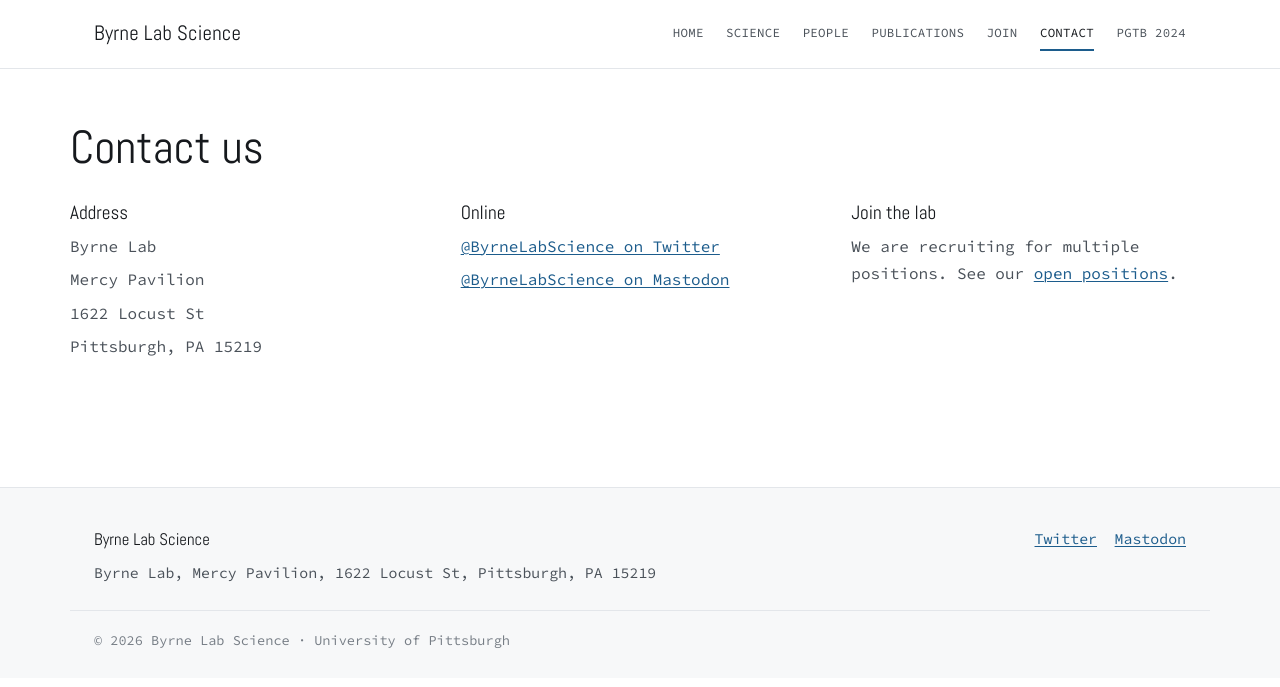
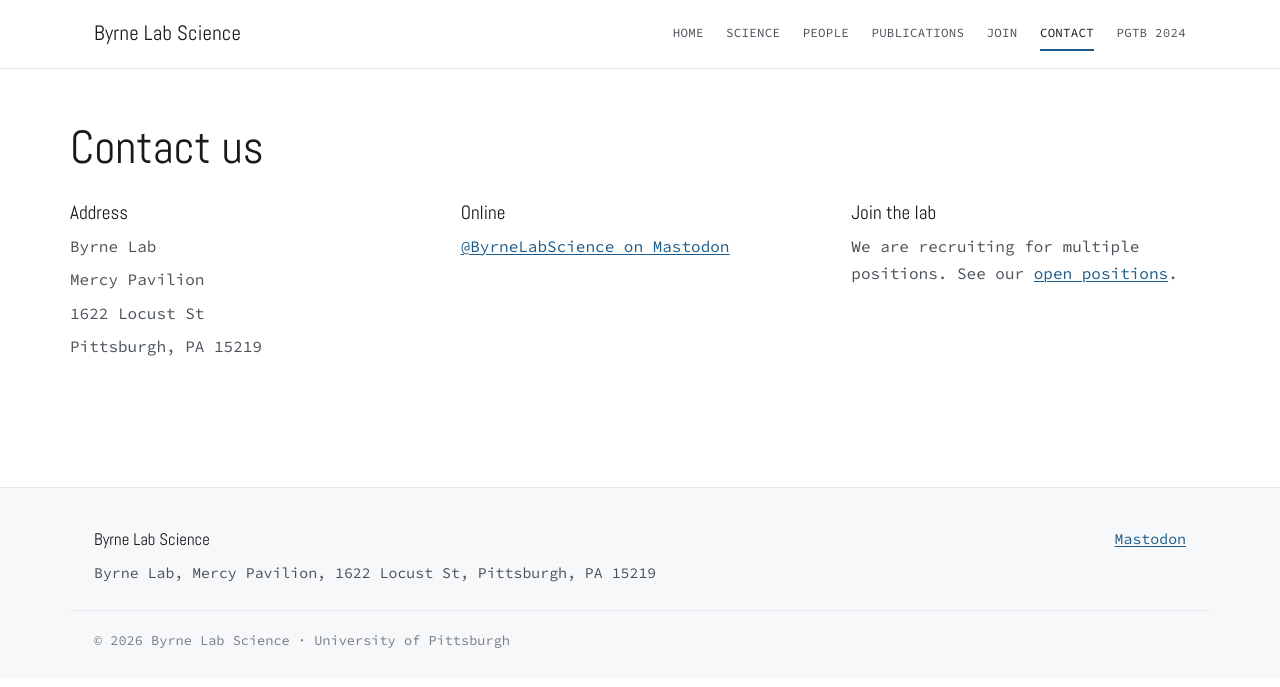
Before and after one commit to ByrneLab/byrnelab.github.io, a Jekyll site: the page built from contact.html, in a window 1280 px wide. Shown: the top 687 px of the page. Built offline with Jekyll 4.4.1, drawn with Linux system fonts in a browser that asks for light colours.

Commit message:
Remove Twitter links

```diff
--- a/_config.yml
+++ b/_config.yml
@@ -11,7 +11,6 @@ institution: University of Pittsburgh
 address: Byrne Lab, Mercy Pavilion, 1622 Locust St, Pittsburgh, PA 15219
 
 social:
-  twitter: https://twitter.com/ByrneLabScience
   mastodon: https://sciencemastodon.com/@ByrneLabScience
 
 # Full publication list (NCBI My Bibliography)
--- a/_includes/footer.html
+++ b/_includes/footer.html
@@ -6,9 +6,6 @@
     </div>
 
     <div class="footer-col footer-social">
-      {% if site.social.twitter %}
-        <a href="{{ site.social.twitter }}" rel="me noopener">Twitter</a>
-      {% endif %}
       {% if site.social.mastodon %}
         <a href="{{ site.social.mastodon }}" rel="me noopener">Mastodon</a>
       {% endif %}
--- a/contact.html
+++ b/contact.html
@@ -19,7 +19,6 @@ description: Contact the Byrne Lab — Mercy Pavilion, University of Pittsburgh.
 
     <div class="contact-block">
       <h2>Online</h2>
-      <p><a href="{{ site.social.twitter }}" rel="me noopener">@ByrneLabScience on Twitter</a></p>
       <p><a href="{{ site.social.mastodon }}" rel="me noopener">@ByrneLabScience on Mastodon</a></p>
     </div>
 
```
